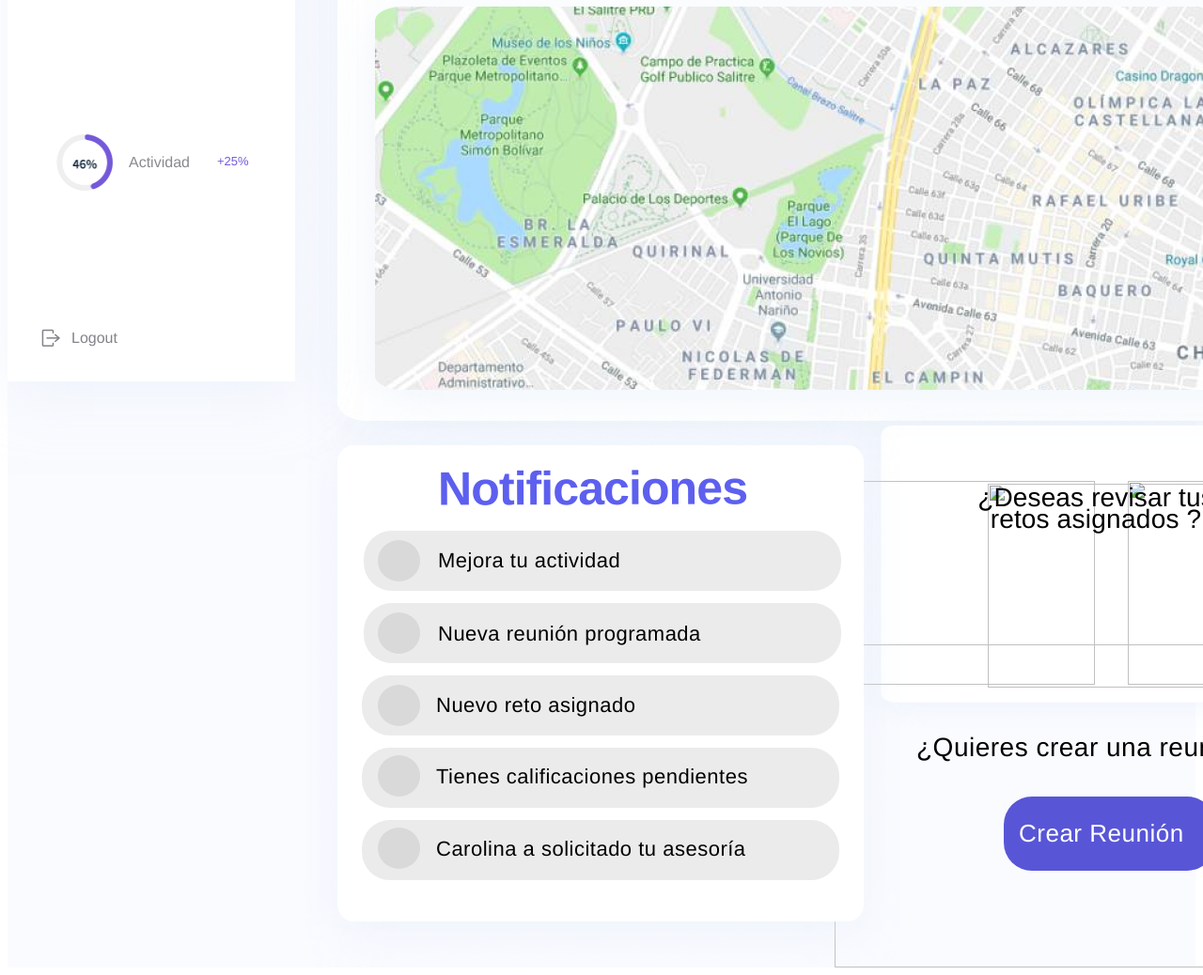
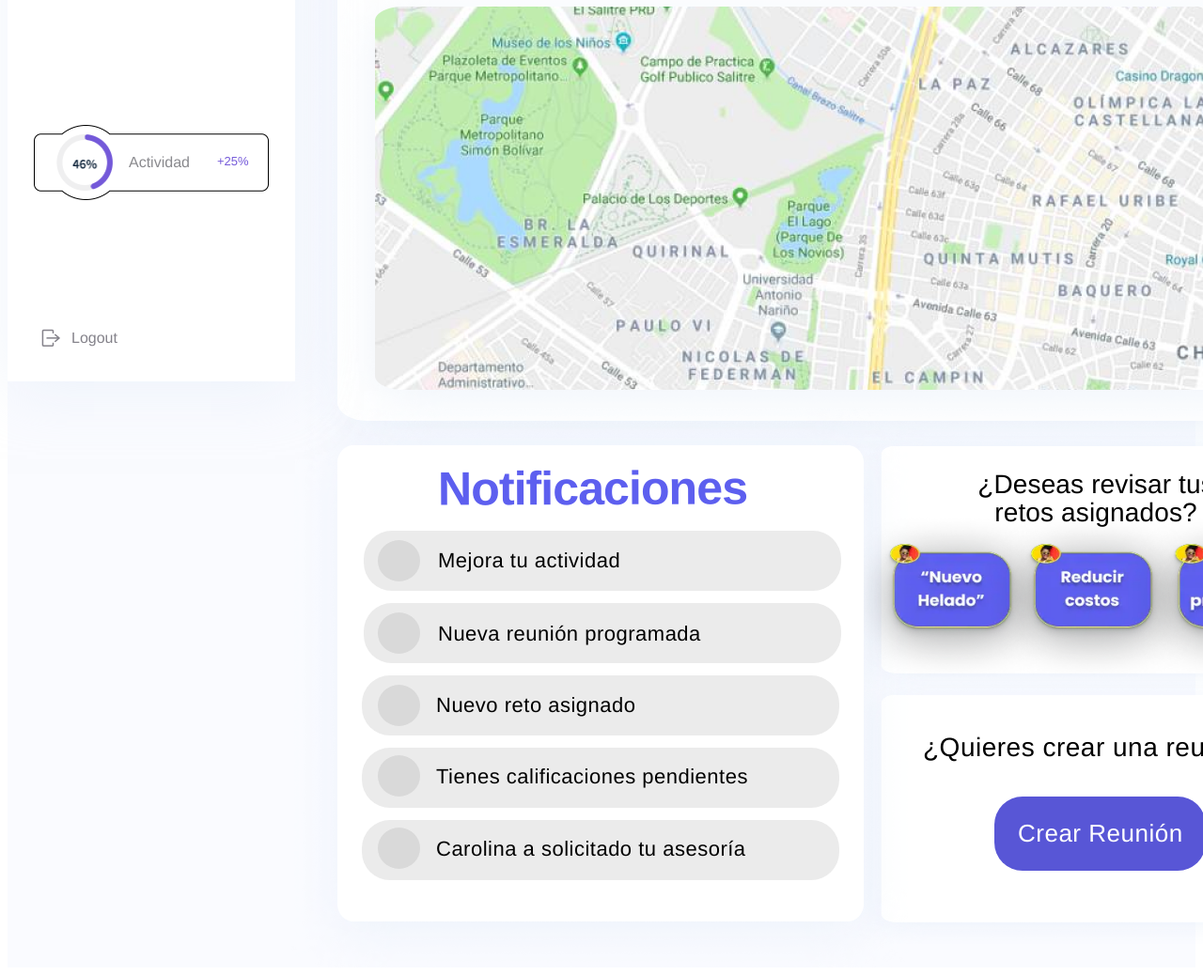
Before and after one commit to Erickcg2014/Proyecto-CremHelado, a website: page public/Richard/html/dashboard_principal.html in a window 1280 px wide. Shown: the part 800-1838 px from the top of the page at 94% size. Drawn offline with Linux system fonts and the light colour scheme.

Commit message:
Dashboard principal

```diff
--- a/public/Richard/css/style.css
+++ b/public/Richard/css/style.css
@@ -43,41 +43,41 @@
 
   .dashboard-principal .img {
     position: absolute;
-    width: 560px;
-    height: 352px;
-    top: 1216px;
+    width: 562.5px;
+    height: 289px;
+    top: 1242.5px;
     left: 880px;
   }
 
   .dashboard-principal .cuadrado {
     position: absolute;
-    width: 265px;
-    height: 217px;
-    top: 1304px;
-    left: 892px;
+    width: 230px;
+    height: 180px;
+    top: 1338px;
+    left: 890px;
   }
 
   .dashboard-principal .cuadrado-2 {
-    width: 265px;
-    top: 1307px;
-    left: 1043px;
+    width: 230px;
+    top: 1338px;
+    left: 1040px;
     position: absolute;
-    height: 217px;
+    height: 180px;
   }
 
   .dashboard-principal .cuadrado-3 {
-    width: 248px;
-    top: 1304px;
-    left: 1192px;
+    width: 230px;
+    top: 1338px;
+    left: 1190px;
     position: absolute;
-    height: 217px;
+    height: 180px;
   }
 
   .dashboard-principal .rectangle-2 {
     position: absolute;
-    width: 560px;
-    height: 344px;
-    top: 1478px;
+    width: 562.5px;
+    height: 289px;
+    top: 1507.5px;
     left: 880px;
   }
 
@@ -105,7 +105,9 @@
   }
 
   .dashboard-principal .div-wrapper {
-    position: relative;
+    position: absolute;
+    top: 1640px;
+    left: 1050px;
     width: 225px;
     height: 79px;
     background-color: #5856d6;
@@ -115,7 +117,7 @@
   .dashboard-principal .div {
     position: absolute;
     top: 28px;
-    left: 16px;
+    left: 25px;
     font-family: "Poppins-Medium", Helvetica;
     font-weight: 500;
     color: #ffffff;
@@ -128,14 +130,14 @@
   .dashboard-principal .deseas-revisar-tus {
     position: absolute;
     width: 310px;
-    top: 1282px;
+    top: 1265px;
     left: 1003px;
     font-family: "Poppins-Medium", Helvetica;
     font-weight: 500;
     color: #000000;
     font-size: 28px;
     text-align: center;
-    line-height: 23px;
+    line-height: 30px;
   }
 
   .dashboard-principal .span {
@@ -149,7 +151,7 @@
   .dashboard-principal .text-wrapper-3 {
     position: absolute;
     top: 1576px;
-    left: 967px;
+    left: 974px;
     font-family: "Poppins-Medium", Helvetica;
     font-weight: 500;
     color: #000000;
@@ -348,6 +350,8 @@
     left: 39px;
   }
 
+
+
   .dashboard-principal .overlap-group-2 {
     position: relative;
     width: 18px;
@@ -418,6 +422,7 @@
     line-height: 24px;
     letter-spacing: 0;
     white-space: nowrap;
+    z-index: 2;
   }
 
   .dashboard-principal .label-2 {
@@ -432,6 +437,7 @@
     line-height: 18px;
     letter-spacing: 0;
     white-space: nowrap;
+    z-index: 2;
   }
 
   .dashboard-principal .element {
@@ -441,6 +447,16 @@
     top: 10px;
     left: 24px;
     object-fit: cover;
+    z-index: 2;
+  }
+
+  .dashboard-principal .union {
+    position: absolute;
+    width: 250px;
+    height: 80px;
+    top: 0;
+    left: 0;
+    z-index: 1;
   }
 
   .dashboard-principal .frame {
@@ -1144,3 +1160,9 @@
     line-height: normal;
     white-space: nowrap;
   }
+
+  .dashboard-principal .circle {
+    width: 200px;
+    height: 200px;
+    border-radius: 50%;
+  }
--- a/public/Richard/html/dashboard_principal.html
+++ b/public/Richard/html/dashboard_principal.html
@@ -13,18 +13,14 @@
             <img class="chevron-right" src="img/chevron-right-3.svg" />
             <img class="rectangle" src="../img/block2.png" />
             <img class="img" src="../img/block3.png" />
-            <img class="cuadrado" src="img/image.png" />
-            <img class="cuadrado-2" src="img/cuadrado.png" />
-            <img class="cuadrado-3" src="img/cuadrado-2.png" />
-            <img class="rectangle-2" src="../img/block3.webp" />
+            <img class="cuadrado" src="../img/boton1.webp" />
+            <img class="cuadrado-2" src="../img/boton2.webp" />
+            <img class="cuadrado-3" src="../img/boton3.webp" />
+            <img class="rectangle-2" src="../img/block3.png" />
             <div class="text-wrapper">SEDES ACTIVAS</div>
-            <div class="group">
-              <div class="div-wrapper"><div class="div">Crear Reunión</div></div>
-            </div>
+            <div class="div-wrapper"><div class="div">Crear Reunión</div></div>
             <p class="deseas-revisar-tus">
-              <span class="span">¿Deseas revisar tus retos </span>
-              <span class="text-wrapper-2">asignados</span>
-              <span class="span">?</span>
+              <span class="span">¿Deseas revisar tus retos asignados?</span>
             </p>
             <div class="text-wrapper-3">¿Quieres crear una reunión?</div>
             <div class="barra-de-navegacin">
@@ -87,6 +83,7 @@
                 <div class="label">Actividad</div>
                 <div class="label-2">+25%</div>
                 <img class="element" src="../img/percentage.png" />
+                <img class="union" src="../img/borderline.png" />
               </div>
               <div class="frame">
                 <img class="img-3" src="../img/logout.png" />
@@ -129,7 +126,9 @@
                 <div class="text-wrapper-14">Retos Activos</div>
                 <img class="feather-icon-alert" src="../img/warning.png" />
               </div>
-              <div class="frame-5"></div>
+              <div class="frame-5">
+                <img class="circle" src="../img/circle.webp" />
+              </div>
               <div class="frame-6">
                 <div class="rectangle-wrapper"><div class="rectangle-5"></div></div>
                 <div class="frame-7">
```
Also changed, not shown: public/Richard/img/borderline.png (added), public/Richard/img/boton1.webp (added), public/Richard/img/boton2.webp (added), public/Richard/img/boton3.webp (added), public/Richard/img/circle.webp (added).
